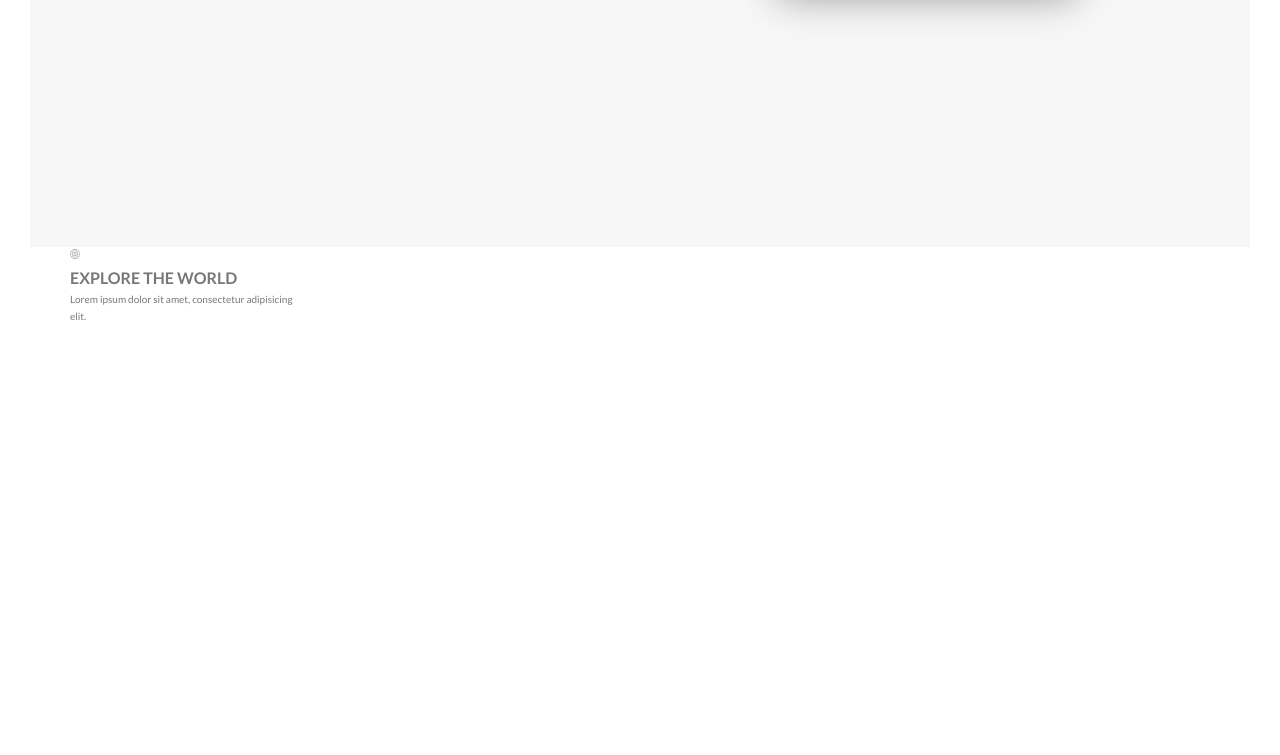
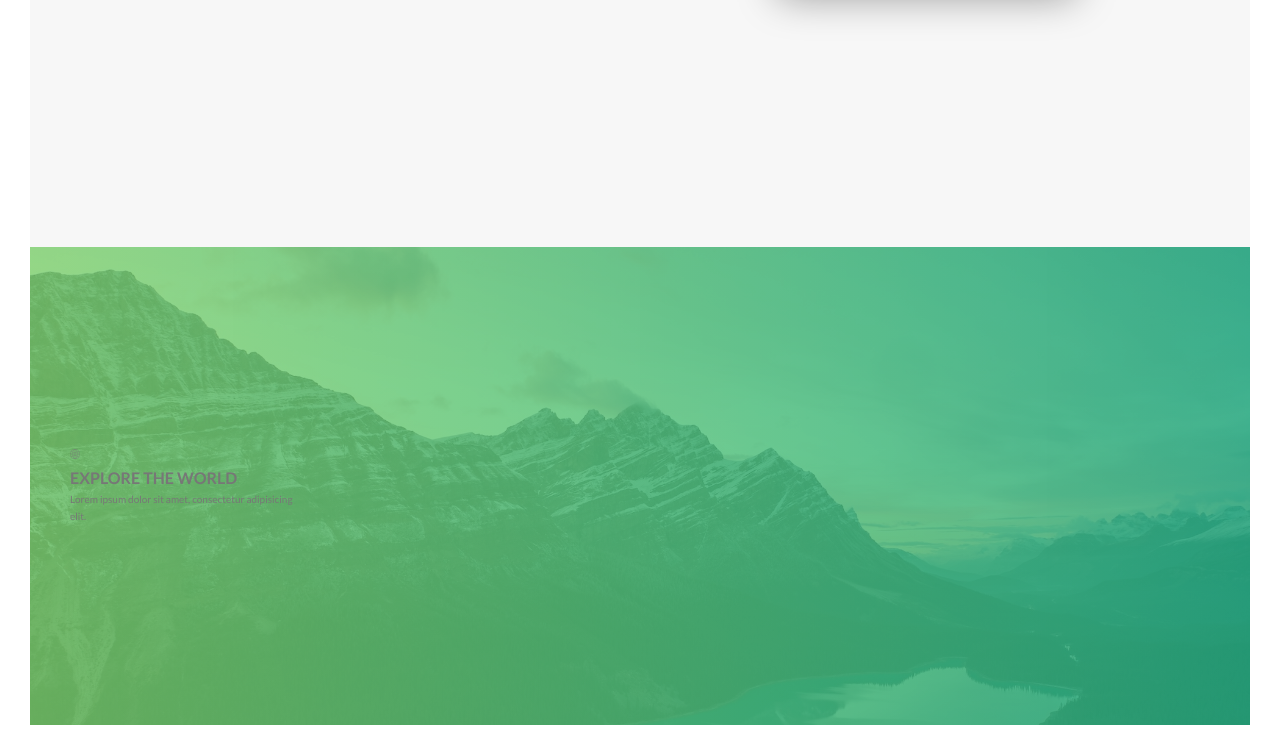
Before and after one commit to david2999999/CSS-SASS, a website: page Advanced-CSS-SASS-Udemy/Natours/index.html in a window 1280 px wide. Shown: the part 1337-2092 px from the top of the page. Before the commit the page ends 1692 px from the top, so only its background shows below. Drawn offline with Linux system fonts and the light colour scheme.

Commit message:
feature section

```diff
--- a/Advanced-CSS-SASS-Udemy/Natours/sass/components/_feature-box.scss
+++ b/Advanced-CSS-SASS-Udemy/Natours/sass/components/_feature-box.scss
@@ -0,0 +1,9 @@
+.feature-box {
+  &__icon {
+
+  }
+
+  &__text {
+
+  }
+}
--- a/Advanced-CSS-SASS-Udemy/Natours/sass/pages/_home.scss
+++ b/Advanced-CSS-SASS-Udemy/Natours/sass/pages/_home.scss
@@ -3,3 +3,12 @@
   padding: 25rem 0;
   margin-top: -20vh;
 }
+
+.section-features {
+  padding: 20rem 0;
+  background-image: linear-gradient(
+                  to right,
+                  rgba($color-primary-light, 0.8), rgba($color-primary-dark, 0.81)),
+  url("../img/nat-4.jpg");
+  background-size: cover;
+}
```
Also changed, not shown: Advanced-CSS-SASS-Udemy/Natours/css/style.css.
